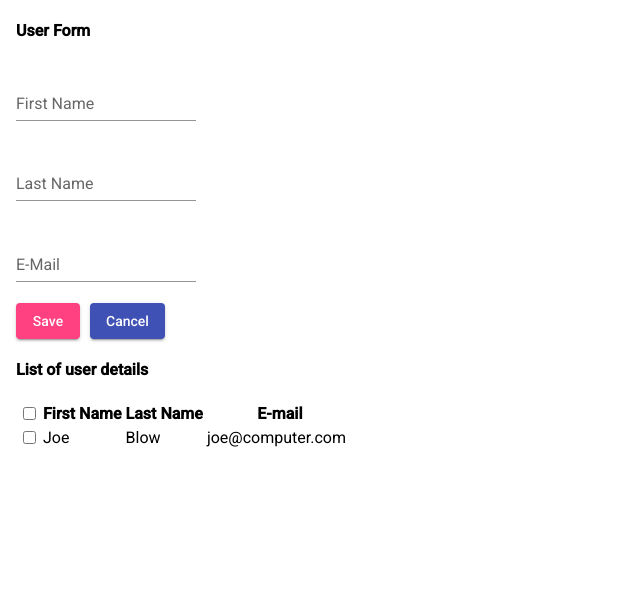
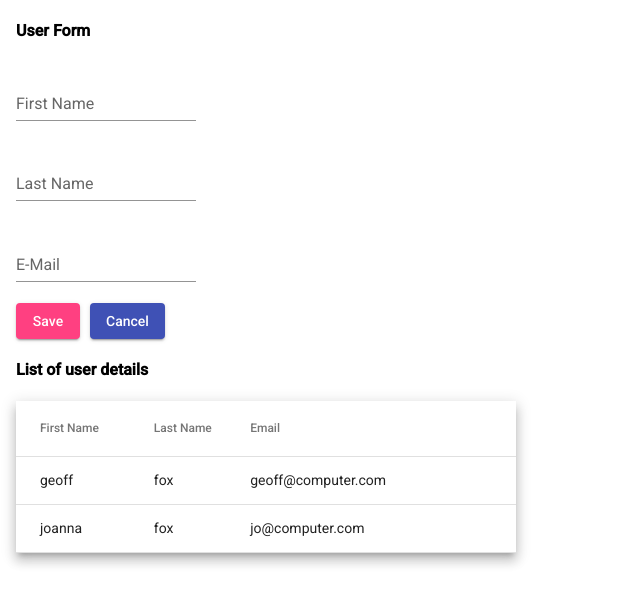
Before and after one commit to FoxGeoff/TestFormAngularRev1, an Angular app: page / in a window 1280 px wide. Shown: the top 604 px of the page, without its empty margins (0-640 px from the left). Built offline with nearby package versions, Linux system fonts and the light colour scheme.

Commit message:
Add mat components for Users Table

```diff
--- a/src/app/app.component.css
+++ b/src/app/app.component.css
@@ -1,28 +1,6 @@
-
-
-/* html styles
-table {
-  margin: 18px;
-}
-
-table, th, td {
-  border: 1px solid black;
-  border-collapse: collapse;
-  padding: 8px;
-}
-
-button, label, input {
-  margin: 8px;
-}
-*/
-
-.example-form {
+.form, table {
   min-width: 150px;
   max-width: 500px;
-  width: 100%;
-}
-
-.example-full-width {
   width: 100%;
 }
 
--- a/src/app/app.component.html
+++ b/src/app/app.component.html
@@ -1,6 +1,6 @@
 <div class="container" style="margin: 16px">
   <h4>User Form</h4>
-  <div class="example-form">
+  <div class="form">
     <!-- user form -->
     <mat-form-field appearance="standard">
       <mat-label>First Name</mat-label>
@@ -25,21 +25,33 @@
       Cancel
     </button>
   </div>
+</div>
+<div class="container" style="margin: 16px">
+  <h4>List of user details</h4>
+  <!-- table of all users -->
+  <table mat-table [dataSource]="dataSource" class="mat-elevation-z8">
+    <!--- Note that these columns can be defined in any order.
+          The actual rendered columns are set as a property on the row definition" -->
 
-  <!-- table of all users -->
-  <h4>List of user details</h4>
-  <table>
-    <tr>
-      <th><input type="checkbox" /></th>
-      <th>First Name</th>
-      <th>Last Name</th>
-      <th>E-mail</th>
-    </tr>
-    <tr>
-      <th><input type="checkbox" /></th>
-      <td>Joe</td>
-      <td>Blow</td>
-      <td>joe@computer.com</td>
-    </tr>
+    <!-- firstName Column -->
+    <ng-container matColumnDef="firstName">
+      <th mat-header-cell *matHeaderCellDef>First Name</th>
+      <td mat-cell *matCellDef="let element">{{ element.firstName }}</td>
+    </ng-container>
+
+    <!-- lastName Column -->
+    <ng-container matColumnDef="lastName">
+      <th mat-header-cell *matHeaderCellDef>Last Name</th>
+      <td mat-cell *matCellDef="let element">{{ element.lastName }}</td>
+    </ng-container>
+
+    <!-- email Column -->
+    <ng-container matColumnDef="email">
+      <th mat-header-cell *matHeaderCellDef>Email</th>
+      <td mat-cell *matCellDef="let element">{{ element.email }}</td>
+    </ng-container>
+
+    <tr mat-header-row *matHeaderRowDef="displayedColumns"></tr>
+    <tr mat-row *matRowDef="let row; columns: displayedColumns"></tr>
   </table>
 </div>
--- a/src/app/app.component.ts
+++ b/src/app/app.component.ts
@@ -5,7 +5,8 @@ export interface User {
 }
 
 const USER_DATA: User[] = [
-  {firstName:'geoff', lastName:'fox',  email:'geoff@computer.com'}
+  { firstName: 'geoff', lastName: 'fox', email: 'geoff@computer.com' },
+  { firstName: 'joanna', lastName: 'fox', email: 'jo@computer.com' }
 ]
 
 import { Component } from '@angular/core';
@@ -18,10 +19,11 @@ export class AppComponent {
   title = 'TestFormAngularRev1';
   newFirstName!: string;
   newLastName!: string;
-  newEmail!:string;
+  newEmail!: string;
 
   // Mat Table properties
-
+  displayedColumns: string[] = ['firstName', 'lastName', 'email'];
+  dataSource = USER_DATA;
 
   constructor() {
 
@@ -34,4 +36,5 @@ export class AppComponent {
   onCancel() {
 
   }
+
 }
```
